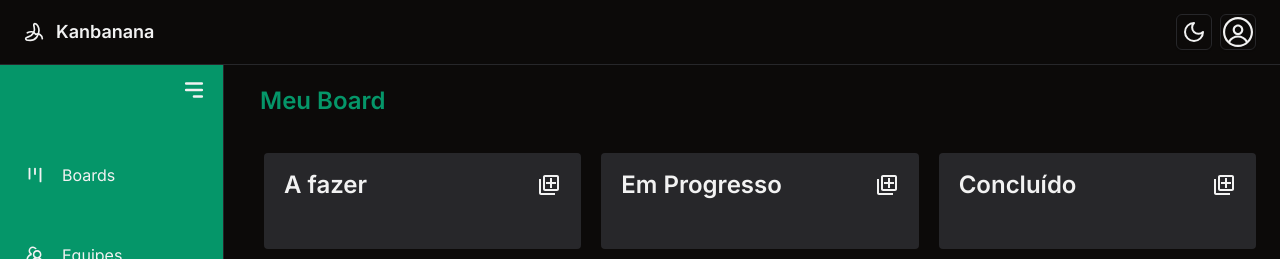
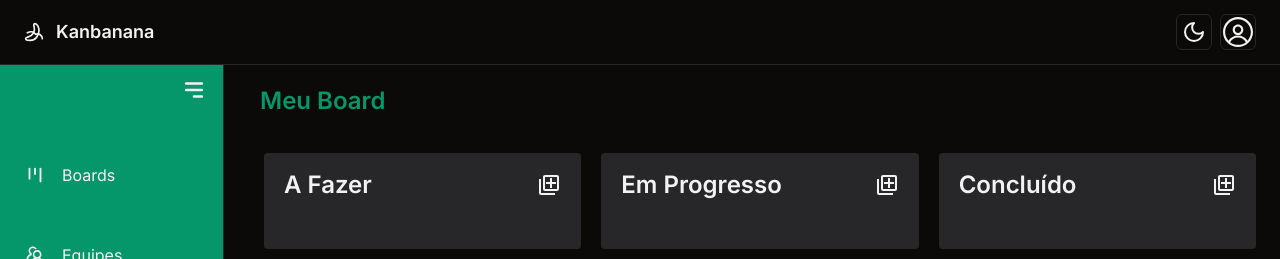
Before and after one commit to PatrickDniz/Kanban-React-AdaTechByIfood, a React (Vite) app: page /board in a window 1280 px wide. Shown: the top 259 px of the page. Built offline with nearby package versions, Linux system fonts and the light colour scheme.

Commit message:
Fix(Kanban): A funcionalidade que eu tinha implementado só passava para uma coluna, mas era porque o campo col não atualizava o valor, com ifs bem setados resolveu, agora percorre as três colulas

```diff
--- a/src/components/Kanban/index.tsx
+++ b/src/components/Kanban/index.tsx
@@ -23,45 +23,54 @@ const Kanban: React.FC<KanbanProps> = ({ tasks }) => {
 
   const moveTaskToNextColumn = (taskId: string, currentCol: string) => {
     switch (currentCol) {
-      case 'A fazer':
-        let taskToMoveToDoing = todo.find((task) => task.key === taskId);
+      case 'A Fazer':
+        const taskToMoveToDoing = todo.find(task => task.key === taskId);
         if (taskToMoveToDoing) {
           setTodo(todo.filter((task) => task.key !== taskId));
-          setInProgress([...inProgress, taskToMoveToDoing]);
+          if (taskToMoveToDoing.col === "A Fazer") {
+              taskToMoveToDoing.col = "Em Progresso"
+              setInProgress([...inProgress, taskToMoveToDoing]);
+          }
         }
         break;
       case 'Em Progresso':
-        let taskToMoveToDone = inProgress.find((task) => task.key === taskId);
+        const taskToMoveToDone = inProgress.find(task => task.key === taskId);
         if (taskToMoveToDone) {
-          setInProgress(inProgress.filter((task) => task.key !== taskId));
-          setDone([...done, taskToMoveToDone]);
+          setInProgress(inProgress.filter(task => task.key !== taskId));
+          if (taskToMoveToDone.col === "Em Progresso") {
+              taskToMoveToDone.col = "Concluído"
+              setDone([...done, taskToMoveToDone]);
+          }
         }
         break;
       default:
-        // Não faz nada se a tarefa já estiver na coluna "Concluído"
         break;
     }
   };
 
   const moveTaskToPreviousColumn = (taskId: string, currentCol: string) => {
-    console.log(currentCol)
     switch (currentCol) {
-      case 'A fazer':
-        let taskToMoveToToDoing = inProgress.find((task) => task.key === taskId);
+      case 'Em Progresso':
+        const taskToMoveToToDoing = inProgress.find(task => task.key === taskId);
         if (taskToMoveToToDoing) {
-          setInProgress(inProgress.filter((task) => task.key !== taskId));
-          setTodo([...todo, taskToMoveToToDoing]);
+          setInProgress(inProgress.filter(task => task.key !== taskId));
+          if (taskToMoveToToDoing.col === "Em Progresso") {
+              taskToMoveToToDoing.col = "A Fazer"
+              setTodo([...todo, taskToMoveToToDoing]);
+          }
         }
         break;
       case 'Concluído':
-        let taskToMoveToInProgress = done.find((task) => task.key === taskId);
+        const taskToMoveToInProgress = done.find(task => task.key === taskId);
         if (taskToMoveToInProgress) {
-          setDone(done.filter((task) => task.key !== taskId));
-          setInProgress([...inProgress, taskToMoveToInProgress]);
+          setDone(done.filter(task => task.key !== taskId));
+          if (taskToMoveToInProgress.col === "Concluído") {
+              taskToMoveToInProgress.col = "Em Progresso"
+              setInProgress([...inProgress, taskToMoveToInProgress]);
+          }
         }
         break;
       default:
-
         break;
     }
   };
@@ -69,7 +78,7 @@ const Kanban: React.FC<KanbanProps> = ({ tasks }) => {
   return (
     <div className="m-2 flex flex-1 justify-start gap-5 overflow-x-auto p-4">
       <Column
-        title="A fazer"
+        title="A Fazer"
         tasks={todo}
         onAddTask={(task) => setTodo((todo) => [...todo, task])}
         onRemoveTask={(key) => {
```
